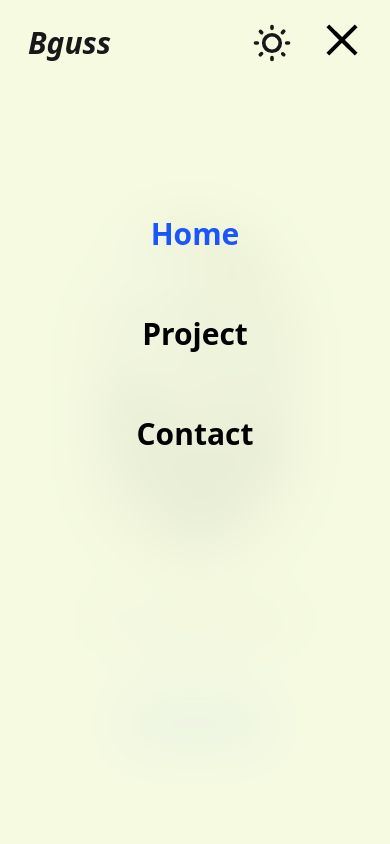
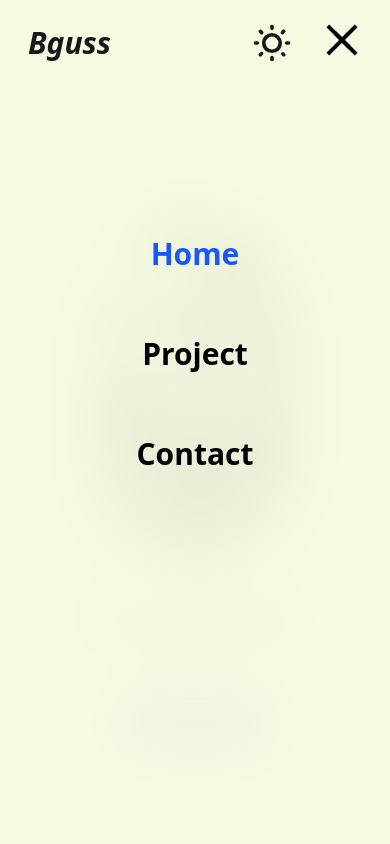
Before and after one commit to bguss03/Portfolio, a React (Vite) app: page / in a window 390 px wide. Both pictures are taken after a click on the button 342 px from the left and 40 px from the top of the page. Shown: the top 844 px of the page. Built offline with nearby package versions, Linux system fonts and the light colour scheme.

Commit message:
fix dropmenu

```diff
--- a/src/Components/Layout/Navbar.tsx
+++ b/src/Components/Layout/Navbar.tsx
@@ -97,7 +97,7 @@ export default function Navbar() {
                         </div>
                     </div>
                     <ul className={`
-                        absolute top-0 left-0 right-0 z-40 min-h-screen flex flex-col items-center pt-50 gap-y-8
+                        absolute top-0 left-0 right-0 z-40 min-h-screen flex flex-col items-center pt-55 gap-y-8
                         bg-[#F5FAE1]/95 text-black backdrop-blur-xl
                         dark:bg-zinc-900/95 dark:text-white
                          md:hidden
```
